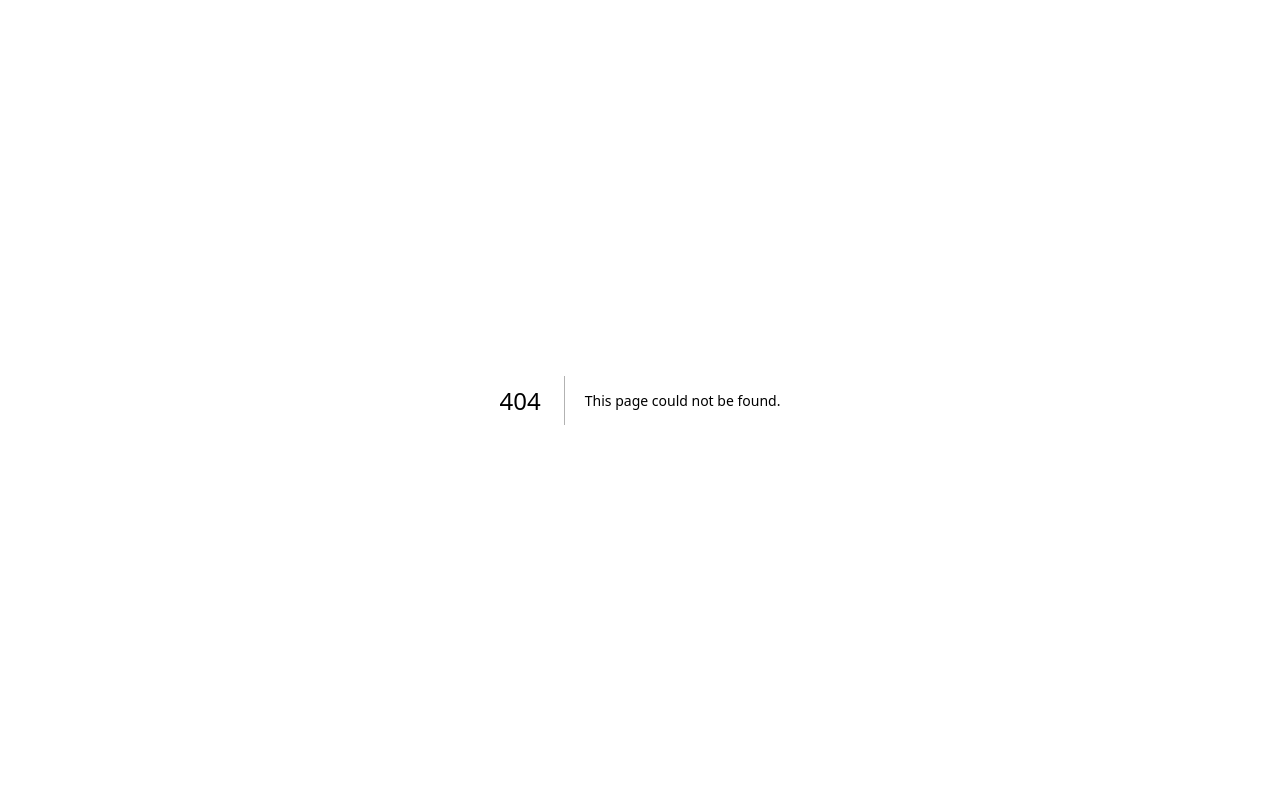
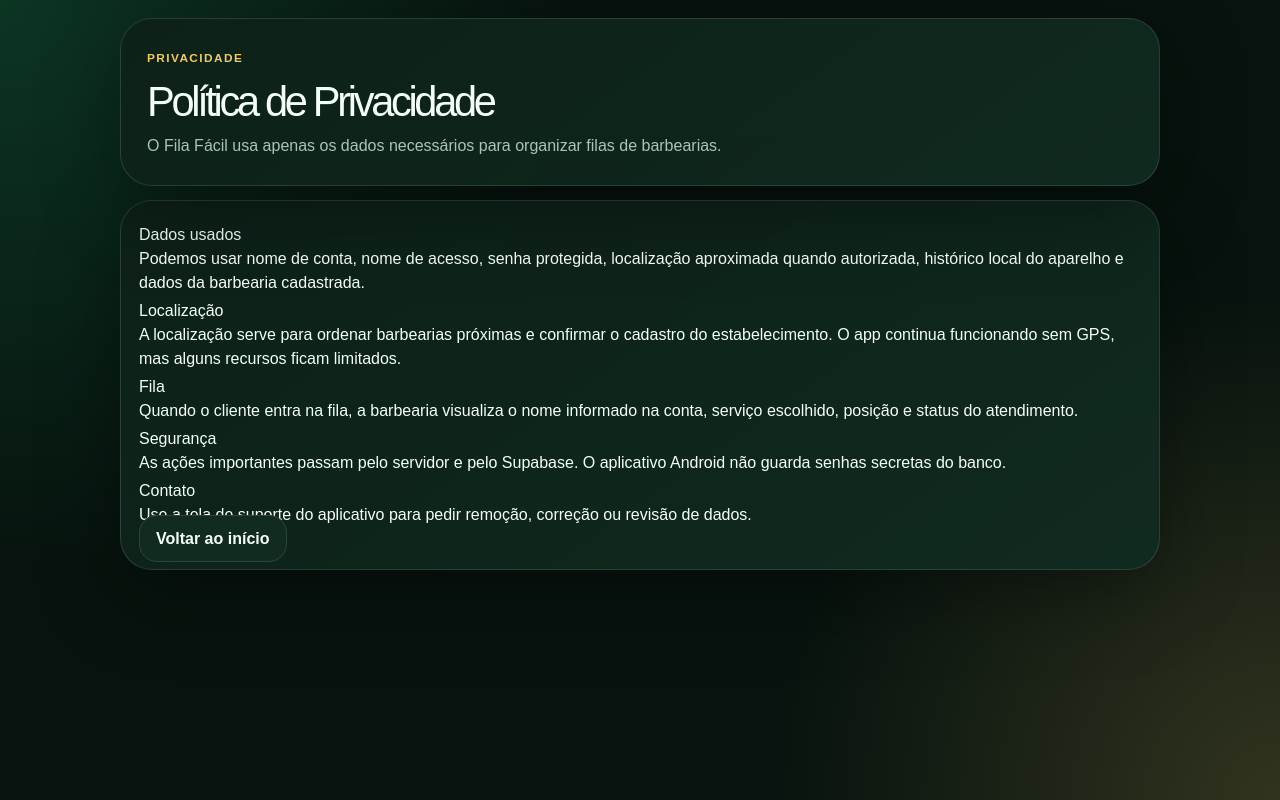
Before and after one commit to andreyribeiro392-coder/fila-facil, a Next.js app: page /privacidade in a window 1280 px wide. Before the commit this address had no page. Built offline with nearby package versions, Linux system fonts and the light colour scheme.

Commit message:
Adiciona política de privacidade

```diff
--- /dev/null
+++ b/app/privacidade/page.tsx
@@ -0,0 +1,24 @@
+export default function PrivacidadePage() {
+  return (
+    <main className="ffv6 legalPage">
+      <section className="panelHero compact">
+        <span className="eyebrow">Privacidade</span>
+        <h1>Política de Privacidade</h1>
+        <p>O Fila Fácil usa apenas os dados necessários para organizar filas de barbearias.</p>
+      </section>
+      <section className="settingsV6">
+        <h2>Dados usados</h2>
+        <p>Podemos usar nome de conta, nome de acesso, senha protegida, localização aproximada quando autorizada, histórico local do aparelho e dados da barbearia cadastrada.</p>
+        <h2>Localização</h2>
+        <p>A localização serve para ordenar barbearias próximas e confirmar o cadastro do estabelecimento. O app continua funcionando sem GPS, mas alguns recursos ficam limitados.</p>
+        <h2>Fila</h2>
+        <p>Quando o cliente entra na fila, a barbearia visualiza o nome informado na conta, serviço escolhido, posição e status do atendimento.</p>
+        <h2>Segurança</h2>
+        <p>As ações importantes passam pelo servidor e pelo Supabase. O aplicativo Android não guarda senhas secretas do banco.</p>
+        <h2>Contato</h2>
+        <p>Use a tela de suporte do aplicativo para pedir remoção, correção ou revisão de dados.</p>
+        <a className="secondary" href="/">Voltar ao início</a>
+      </section>
+    </main>
+  );
+}
```
